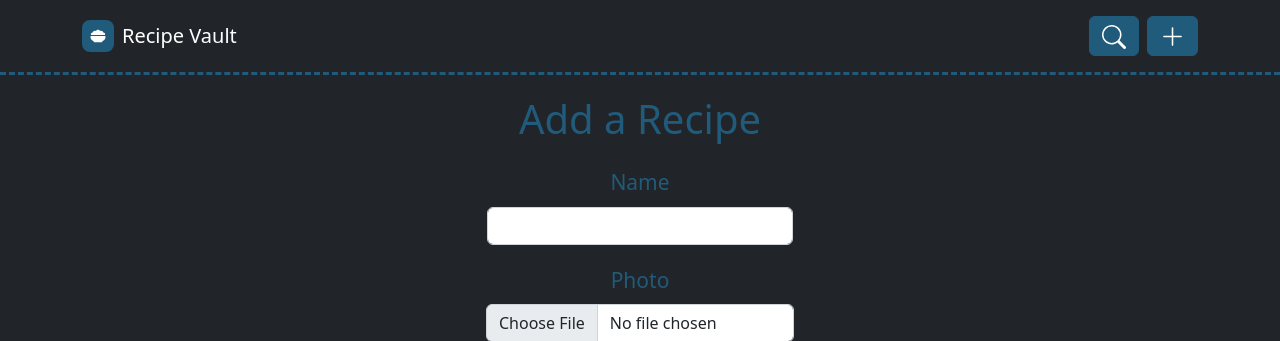
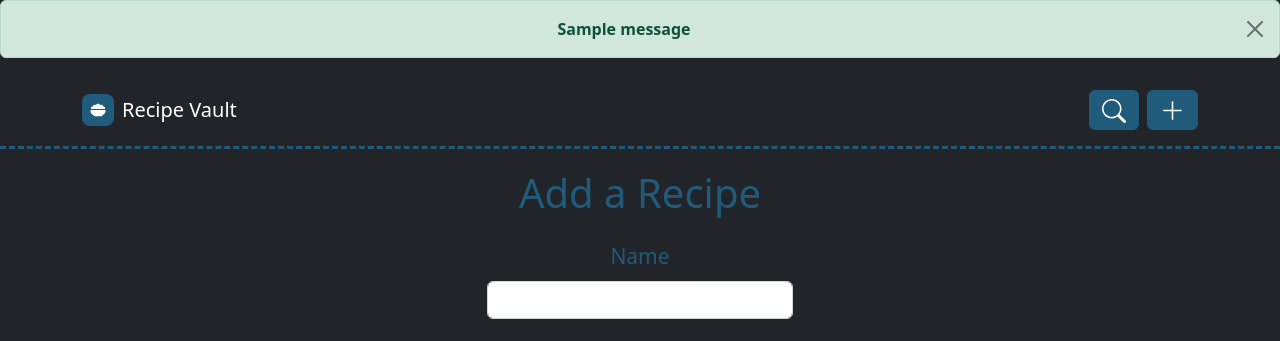
Before and after one commit to corvad/Recipe-Vault, a Django app: page /add/ in a window 1280 px wide. Shown: the top 341 px of the page. Run offline with Django 4.2, Linux system fonts and the light colour scheme; tables that the repository leaves empty hold one stand-in row (values such as "Sample post"); one stand-in notice (Sample message) is shown; some libraries are stand-ins or nearby versions.

Commit message:
Fixed alert system

```diff
--- a/recipevault/recipe/templates/recipe/add.html
+++ b/recipevault/recipe/templates/recipe/add.html
@@ -9,6 +9,14 @@
     <link rel="stylesheet" href="{% static 'recipe/assets/bootstrap/css/bootstrap.css' %}">
     <link rel="stylesheet" href="{% static 'recipe/assets/css/styles.min.css' %}">
 </head>
+{% if messages %}
+    {% for message in messages %}
+        <div class="alert alert-dismissible fade show {{ message.tags }}" role="alert">
+            <strong>{{ message }}</strong>
+            <button type="button" class="btn-close" data-bs-dismiss="alert" aria-label="Close"></button>
+        </div>
+    {% endfor %}
+{% endif %}
 <body class="text-center" style="background: rgb(33,37,41);">
     <nav class="navbar navbar-dark navbar-expand-md sticky-top bg-dark py-3" style="border-style: groove;border-color: rgb(33,91,123);border-top-style: none;border-right-style: none;border-bottom-style: dashed;border-left-style: none;">
         <div class="container"><span class="bs-icon-sm bs-icon-rounded bs-icon-primary d-flex justify-content-center align-items-center me-2 bs-icon" style="background: rgb(33,91,123);"><svg xmlns="http://www.w3.org/2000/svg" viewBox="0 -32 576 576" width="1em" height="1em" fill="currentColor">
--- a/recipevault/recipe/views.py
+++ b/recipevault/recipe/views.py
@@ -1,3 +1,5 @@
+from django.urls import reverse
+from django.utils.html import format_html
 from .forms import RecipeForm
 from django.contrib import messages
 from django.shortcuts import render, redirect
@@ -8,8 +10,10 @@ def add(request):
     if request.method == "POST":
         form = RecipeForm(request.POST, request.FILES)
         if form.is_valid():
-            form.save()
-            messages.success(request, ("Added recipe."))
+            temp = form.save()
+            ht = "/view/" + str(temp.id)
+            temp2 = format_html('Added recipe. <a href="{}">View Here</a>', reverse(ht))
+            messages.success(request, ("Added recipe."+ht))
         else:
             messages.error(request, ("Failed to add recipe, try again."))
     form = RecipeForm()
```
Also changed, not shown: recipevault/recipevault/settings.py (+7 -0 lines).
